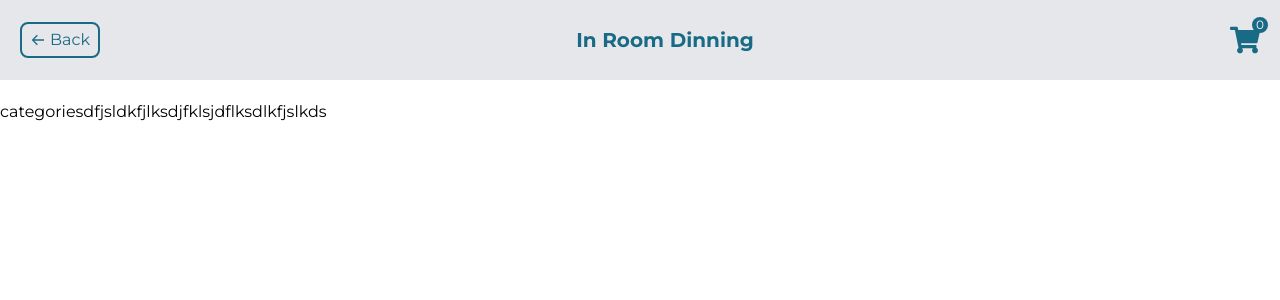
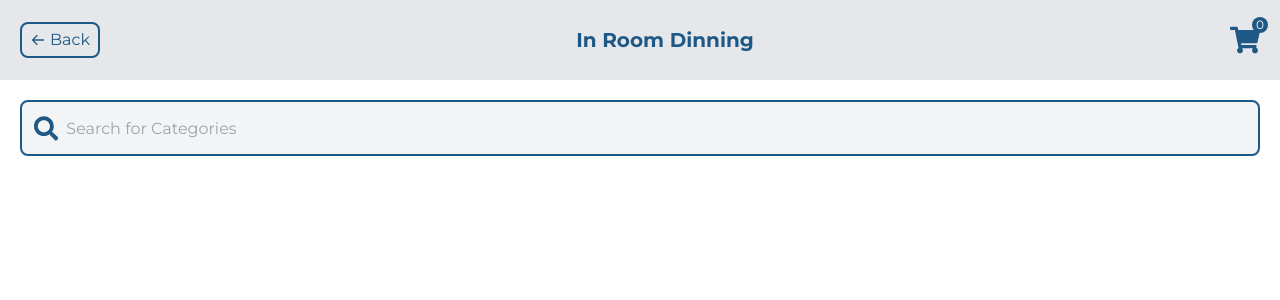
Before and after one commit to Majd42/Restaurant-React, a React (Vite) app: page /categories in a window 1280 px wide. Shown: the top 300 px of the page. Built offline with nearby package versions, Linux system fonts and the light colour scheme; no server answers.

Commit message:
searchbar ui

```diff
--- /dev/null
+++ b/src/components/SearchBar.tsx
@@ -0,0 +1,16 @@
+import { FaSearch } from "react-icons/fa";
+
+const SearchBar = () => {
+  return (
+    <div className="flex flex-row bg-gray-100 mx-5 h-14 justify-center items-center px-3 gap-2  border-2 border-primary rounded-lg">
+      <FaSearch size={25} className="text-primary" />
+      <input
+        type="text"
+        placeholder="Search for Categories"
+        className="w-full bg-gray-100 h-full ring-0 outline-none"
+      />
+    </div>
+  );
+};
+
+export default SearchBar;
--- a/src/routes/Categories.tsx
+++ b/src/routes/Categories.tsx
@@ -1,6 +1,7 @@
 import React, { useEffect } from "react";
 import { useAppDispatch, useAppSelector } from "../hooks/reduxHooks";
 import { getCategories } from "../store/features/categoriesSlice";
+import SearchBar from "../components/SearchBar";
 
 const Categories = () => {
   const dispatch = useAppDispatch();
@@ -19,7 +20,9 @@ const Categories = () => {
     dispatch(getCategories());
   }, []);
   return (
-    <div className="mt-5">categoriesdfjsldkfjlksdjfklsjdflksdlkfjslkds</div>
+    <div className="mt-5">
+      <SearchBar />
+    </div>
   );
 };
 
--- a/tailwind.config.js
+++ b/tailwind.config.js
@@ -4,7 +4,7 @@ export default {
   theme: {
     extend: {
       colors: {
-        primary: "#196A85",
+        primary: "#1E5885",
       },
     },
   },
```
